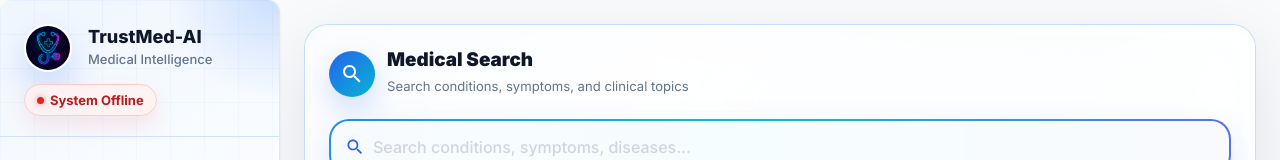
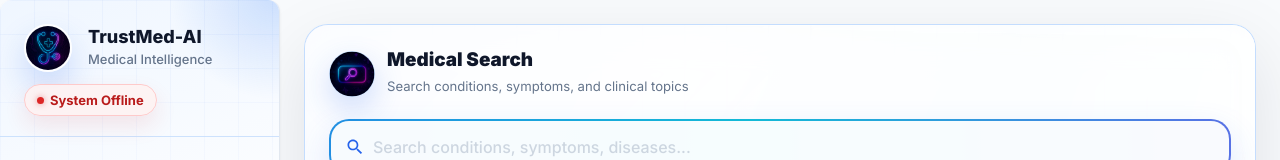
Before and after one commit to Brijesh03032001/TrustmedAi, a Next.js app in the folder TrustMed-AI/: page /search in a window 1280 px wide. Shown: the top 160 px of the page. Built offline with nearby package versions, Linux system fonts and the light colour scheme; no server answers.

Commit message:
Polish search and disease browsing surfaces

```diff
--- a/TrustMed-AI/src/components/diseases/DiseasesBrowser.tsx
+++ b/TrustMed-AI/src/components/diseases/DiseasesBrowser.tsx
@@ -33,7 +33,6 @@ import {
   Coronavirus as VirusIcon,
   HealthAndSafety as ShieldIcon,
   AutoAwesome as SparkleIcon,
-  Medication as MedicationIcon,
   Science as ScienceIcon,
 } from '@mui/icons-material';
 import { apiService } from '../../lib/api';
@@ -222,11 +221,12 @@ export function DiseasesBrowser() {
               width: 48,
               height: 48,
               borderRadius: '50%',
-              background: 'linear-gradient(135deg, #dc2626, #2563eb)',
-              color: '#ffffff',
+              background: 'linear-gradient(135deg, rgba(254,242,242,0.96), rgba(239,246,255,0.96))',
               display: 'flex',
               alignItems: 'center',
               justifyContent: 'center',
+              p: 0.25,
+              border: '1px solid rgba(191,219,254,0.9)',
               boxShadow: '0 14px 34px rgba(220,38,38,0.18)',
               animation: 'databasePulse 3s ease-in-out infinite',
               '@keyframes databasePulse': {
@@ -235,7 +235,19 @@ export function DiseasesBrowser() {
               },
             }}
           >
-            <MedicationIcon sx={{ fontSize: 25 }} />
+            <Box
+              component="img"
+              src="/DatabaseIcon.png"
+              alt="Disease database"
+              sx={{
+                width: '100%',
+                height: '100%',
+                borderRadius: '50%',
+                objectFit: 'cover',
+                transform: 'scale(1.18)',
+                display: 'block',
+              }}
+            />
           </Box>
           <Box sx={{ flex: 1 }}>
             <Typography variant="subtitle1" sx={{ fontWeight: 850, color: '#0f172a', lineHeight: 1.2, fontSize: '1.18rem' }}>
--- a/TrustMed-AI/src/components/search/SearchPanel.tsx
+++ b/TrustMed-AI/src/components/search/SearchPanel.tsx
@@ -394,11 +394,12 @@ export function SearchPanel() {
               width: 46,
               height: 46,
               borderRadius: '50%',
-              background: 'linear-gradient(135deg, #2563eb, #06b6d4)',
-              color: '#ffffff',
+              background: 'linear-gradient(135deg, rgba(239,246,255,0.96), rgba(236,254,255,0.96))',
               display: 'flex',
               alignItems: 'center',
               justifyContent: 'center',
+              p: 0.25,
+              border: '1px solid rgba(191,219,254,0.9)',
               boxShadow: '0 12px 30px rgba(37,99,235,0.25)',
               animation: 'searchIconPulse 2.8s ease-in-out infinite',
               '@keyframes searchIconPulse': {
@@ -407,7 +408,19 @@ export function SearchPanel() {
               },
             }}
           >
-            <SearchIcon sx={{ fontSize: 24 }} />
+            <Box
+              component="img"
+              src="/searchicon.png"
+              alt="Medical search"
+              sx={{
+                width: '100%',
+                height: '100%',
+                borderRadius: '50%',
+                objectFit: 'cover',
+                transform: 'scale(1.12)',
+                display: 'block',
+              }}
+            />
           </Box>
           <Box>
             <Typography variant="subtitle1" sx={{ fontWeight: 850, color: '#0f172a', lineHeight: 1.2, fontSize: '1.18rem' }}>
```
